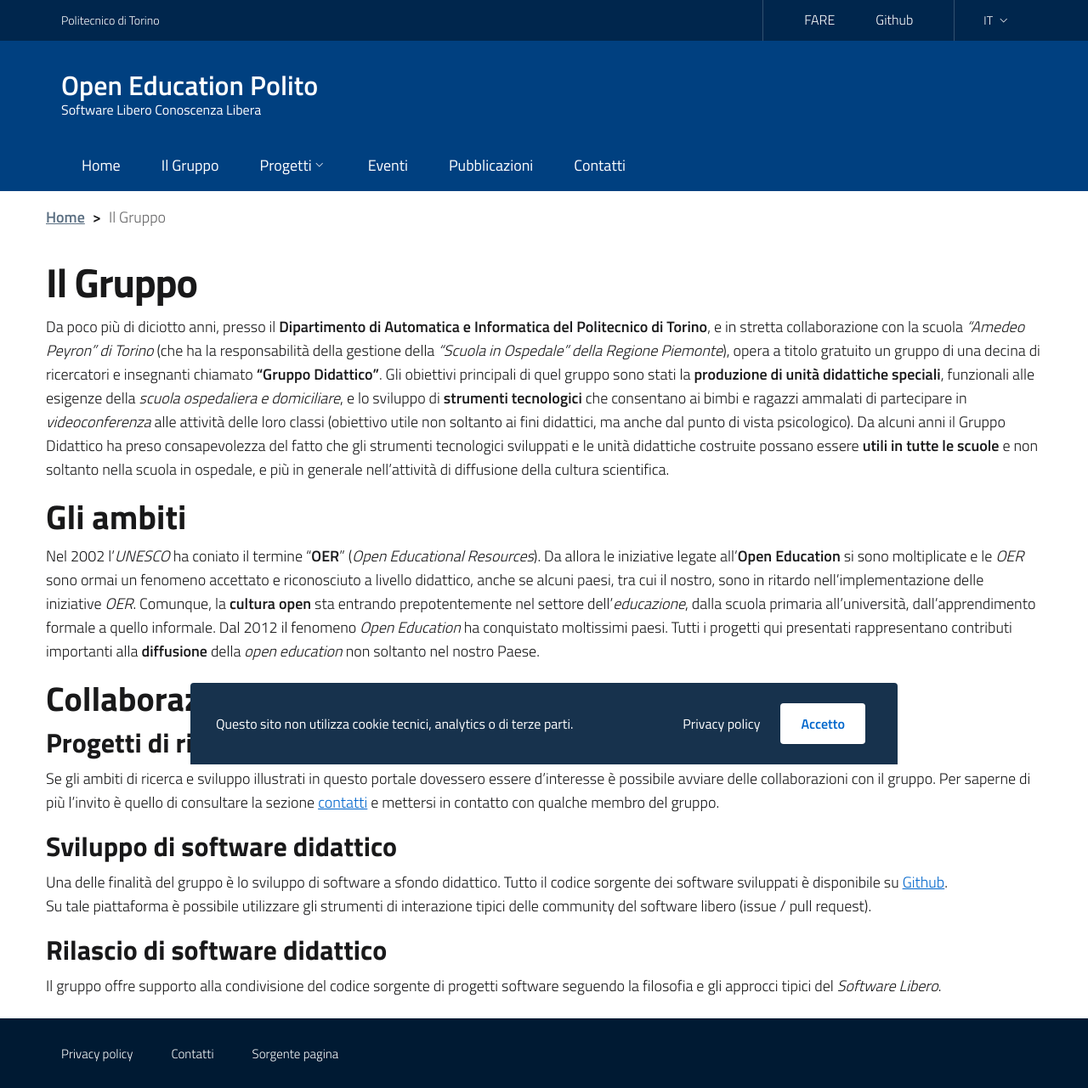
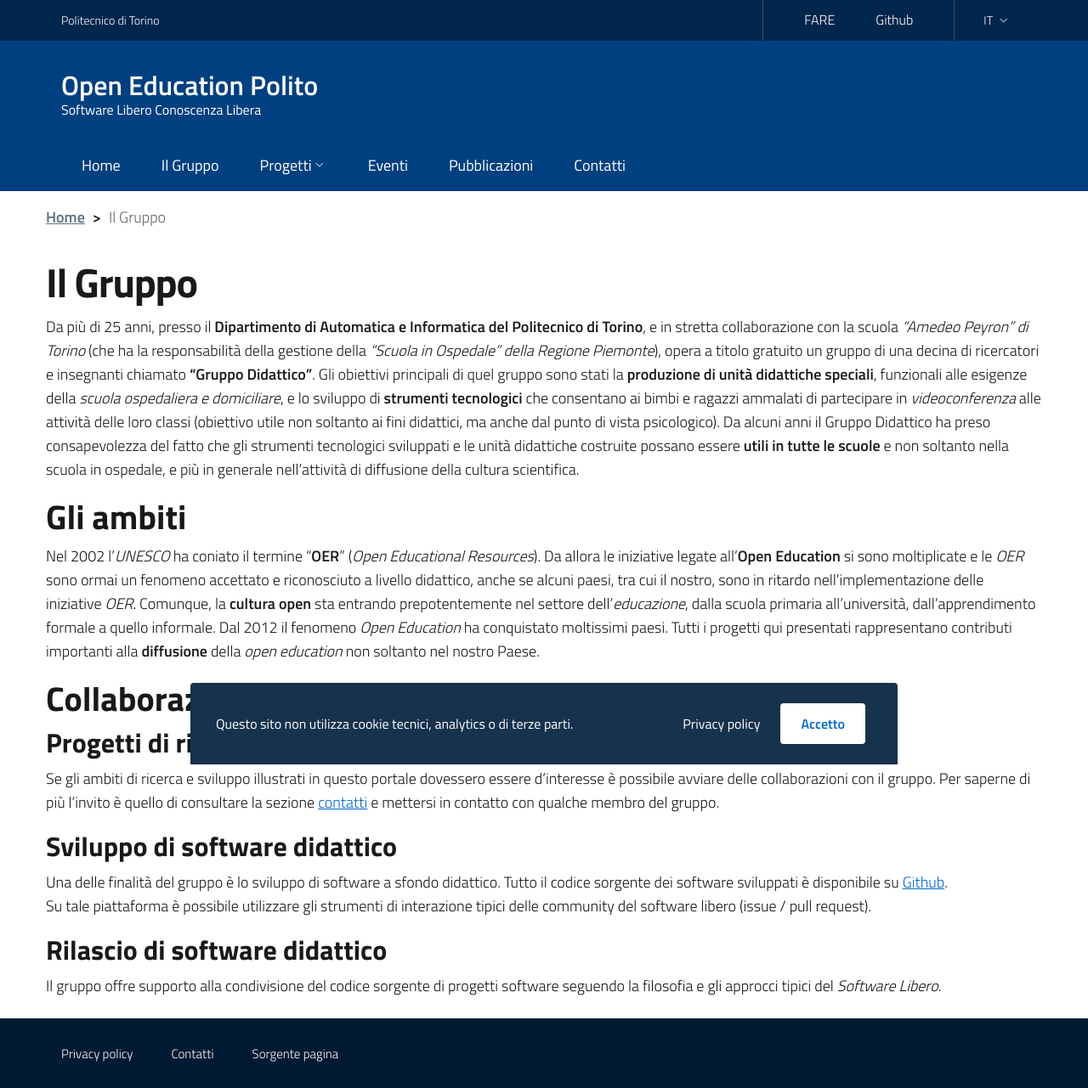
Before and after one commit to open-education-polito/org-website, a Jekyll site: the page built from it/gruppo.md, in a window 1280 px wide. Shown: the whole page at 85% size. Built offline with Jekyll 4.4.1, drawn with Linux system fonts in a browser that asks for light colours.

Commit message:
chore: switch to 25 years

```diff
--- a/it/gruppo.md
+++ b/it/gruppo.md
@@ -7,7 +7,7 @@ permalink: /it/gruppo
 order: 2
 ---
 
-Da poco più di diciotto anni, presso il **Dipartimento di Automatica
+Da più di 25 anni, presso il **Dipartimento di Automatica
 e Informatica del Politecnico di Torino**, e in stretta collaborazione con la
 scuola *“Amedeo Peyron” di Torino* (che ha la responsabilità della gestione
 della *“Scuola in Ospedale” della Regione Piemonte*), opera a titolo gratuito un
```
